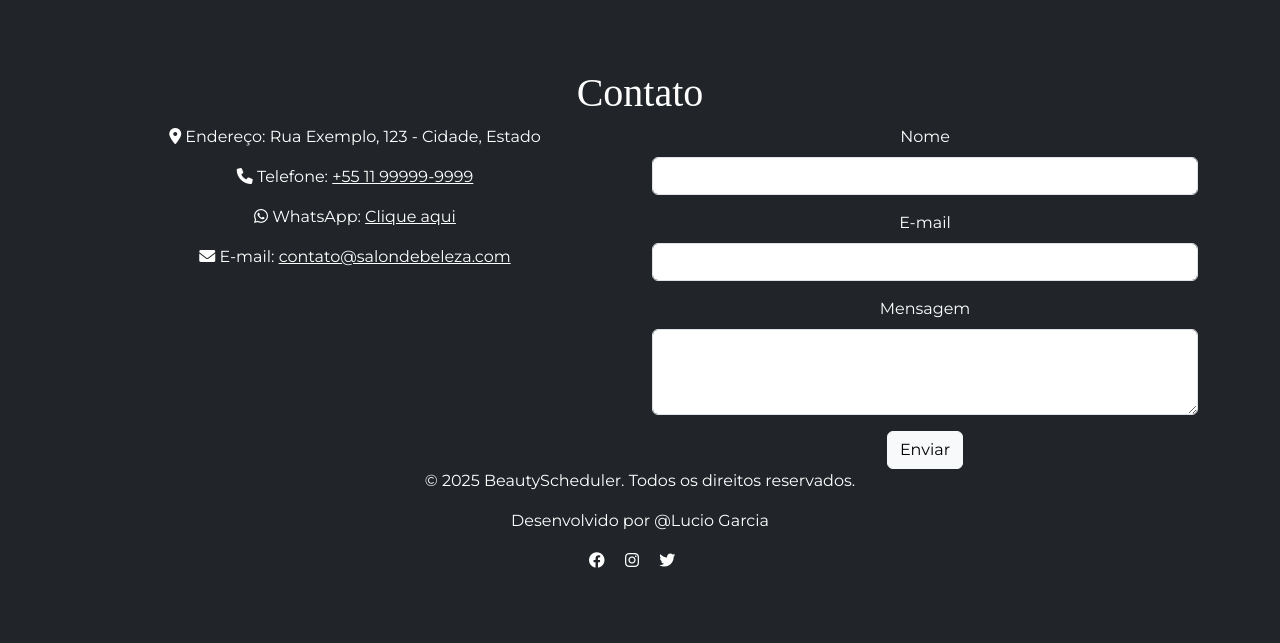
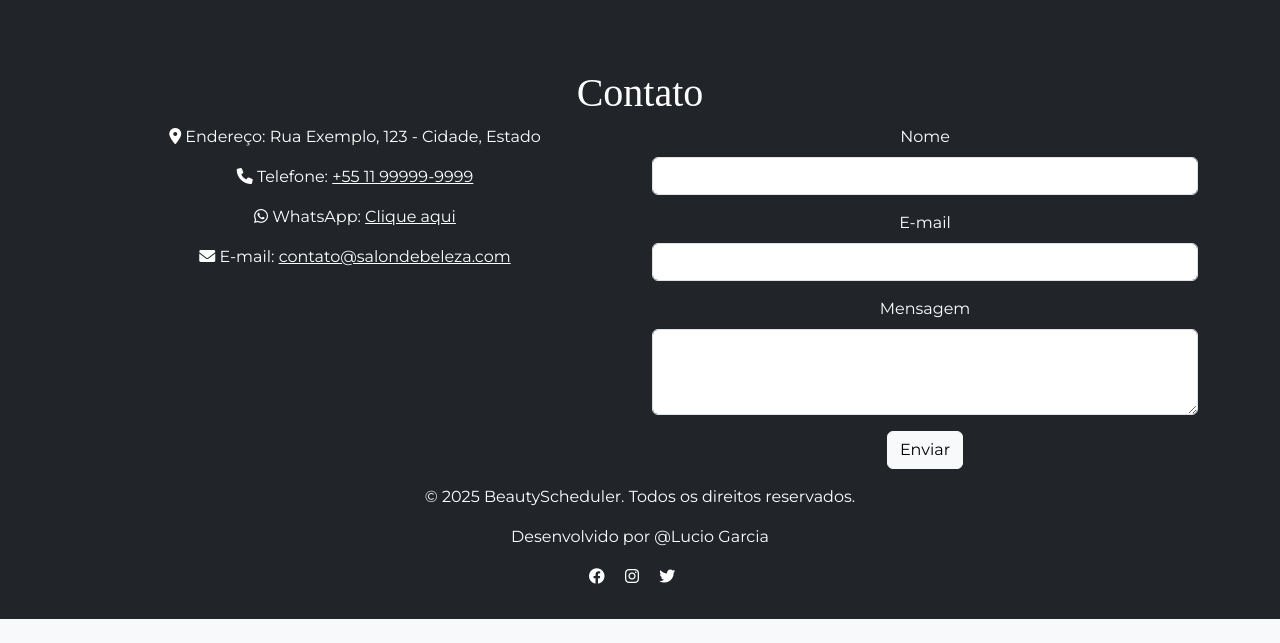
Before and after one commit to Gulirovisk/SalaoBeleza, a Django app: page / in a window 1280 px wide. Shown: the part 4827-5470 px from the top of the page. After the commit the page ends 5446 px from the top, so only its background shows below. Run offline with Django 5.2, Linux system fonts and the light colour scheme; data comes from the database, SQL or seed files in the repository; some web fonts are replaced.

Commit message:
feat: Atualização no frontEnd

```diff
--- a/app/static/css/styles.css
+++ b/app/static/css/styles.css
@@ -13,6 +13,7 @@ body, html {
 header {
     background-image: linear-gradient(rgba(0, 0, 0, 0.7), rgba(0, 0, 0, 0.7)), url('/static/icon/background.jpg');
     background-size: cover;
+    object-fit: cover;
     background-position: center;
     color: white;
     text-align: center;
@@ -144,7 +145,7 @@ header {
 footer {
     background-color: #333;
     color: white;
-    padding: 70px 0;
+    padding: 70px 0 30px 0;
 
     & h2 {
         font-family: "Bona Nova SC";
--- a/app/templates/index.html
+++ b/app/templates/index.html
@@ -153,7 +153,7 @@
                     </form>
                 </div>
             </div>
-            <p>© 2025 BeautyScheduler. Todos os direitos reservados.</p>
+            <p class="mt-3">© 2025 BeautyScheduler. Todos os direitos reservados.</p>
             <p>Desenvolvido por <a href="https://github.com/Gulirovisk" target="_blank">@Lucio Garcia</a></p>
             <div>
                 <a href="https://www.facebook.com" class="me-3" target="_blank"><i class="fab fa-facebook"></i></a>
```
Also changed, not shown: app/static/javascript/contactForm.js (added).
